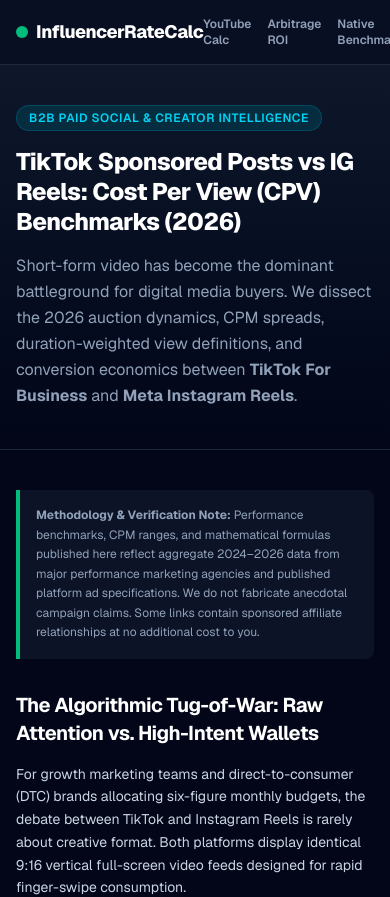
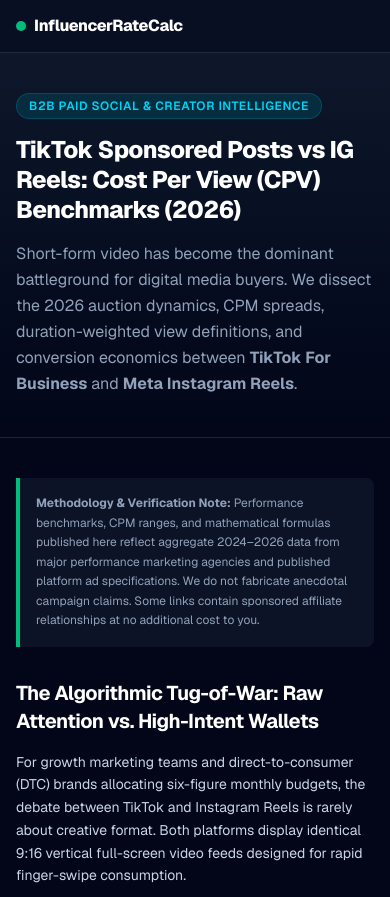
Before and after one commit to wcy150817-ai/influencer-rate-calculator, a Next.js app: page /tiktok-vs-ig-reels-cpv in a window 390 px wide. Shown: the top 897 px of the page. Built offline with nearby package versions, Linux system fonts and the light colour scheme.

Commit message:
feat(hv): tiktok-vs-ig-reels-cpv (QA-gated)

```diff
--- a/src/app/tiktok-vs-ig-reels-cpv/page.tsx
+++ b/src/app/tiktok-vs-ig-reels-cpv/page.tsx
@@ -81,7 +81,7 @@
   const fiverrCtaHtml = `<a href="https://pbee.me/T21h0LEr7" target="_blank" rel="sponsored noopener" style="display:inline-block;color:#ffffff !important;background:#111111;padding:14px 28px;border-radius:12px;font-weight:700;text-decoration:none;text-align:center;box-sizing:border-box;max-width:100%;">Hire Freelance Video Editors &amp; Producers on Fiverr</a>`;
 
   return (
-    <div className="min-h-screen bg-slate-950 text-slate-100 font-sans">
+    <div className="min-h-screen bg-slate-950 text-slate-100 font-sans w-full max-w-full overflow-x-hidden">
       <script
         type="application/ld+json"
         dangerouslySetInnerHTML={{ __html: JSON.stringify(software) }}
@@ -96,13 +96,13 @@
       />
 
       {/* Header Container */}
-      <header className="border-b border-slate-800 bg-slate-900/60 backdrop-blur sticky top-0 z-30">
-        <div className="max-w-5xl mx-auto px-4 sm:px-6 py-4 flex items-center justify-between">
-          <Link href="/" className="font-extrabold text-lg tracking-tight text-white flex items-center gap-2">
-            <span className="w-3 h-3 rounded-full bg-emerald-500"></span>
+      <header className="border-b border-slate-800 bg-slate-900/60 backdrop-blur sticky top-0 z-30 w-full">
+        <div className="max-w-5xl mx-auto px-4 sm:px-6 py-3.5 flex items-center justify-between">
+          <Link href="/" className="font-extrabold text-base sm:text-lg tracking-tight text-white flex items-center gap-2 shrink-0">
+            <span className="w-2.5 h-2.5 sm:w-3 sm:h-3 rounded-full bg-emerald-500"></span>
             InfluencerRateCalc
           </Link>
-          <nav className="flex items-center gap-4 text-xs font-semibold text-slate-400">
+          <nav className="hidden sm:flex items-center gap-4 text-xs font-semibold text-slate-400">
             <Link href="/youtube-sponsorship-rate-calculator" className="hover:text-white transition">
               YouTube Calc
             </Link>
```
